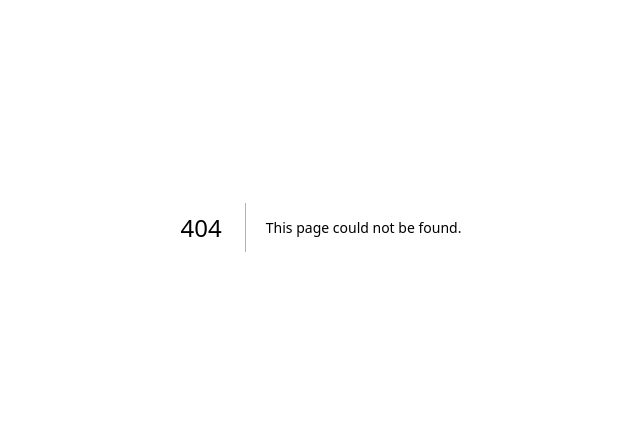
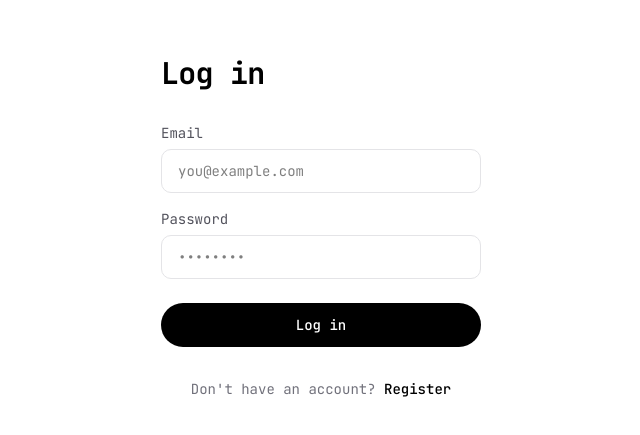
Before and after one commit to JackforJacks/equity, a Next.js app: page /login in a window 1280 px wide. Before the commit this address had no page. Shown: the part 173-608 px from the top of the page, without its empty margins (319-959 px from the left). Built offline with nearby package versions, Linux system fonts and the light colour scheme.

Commit message:
Add minimalist login and register pages

```diff
--- /dev/null
+++ b/app/login/page.tsx
@@ -0,0 +1,47 @@
+export default function Login() {
+  return (
+    <div className="flex flex-1 items-center justify-center bg-white dark:bg-black">
+      <div className="flex flex-col gap-8 w-full max-w-sm px-8">
+        <h1 className="text-3xl font-bold tracking-tight text-black dark:text-white">
+          Log in
+        </h1>
+        <form className="flex flex-col gap-4">
+          <div className="flex flex-col gap-1.5">
+            <label className="text-sm text-zinc-600 dark:text-zinc-400" htmlFor="email">
+              Email
+            </label>
+            <input
+              id="email"
+              type="email"
+              placeholder="you@example.com"
+              className="h-11 rounded-lg border border-zinc-200 bg-white px-4 text-sm text-black outline-none transition-colors focus:border-black dark:border-zinc-800 dark:bg-black dark:text-white dark:focus:border-white"
+            />
+          </div>
+          <div className="flex flex-col gap-1.5">
+            <label className="text-sm text-zinc-600 dark:text-zinc-400" htmlFor="password">
+              Password
+            </label>
+            <input
+              id="password"
+              type="password"
+              placeholder="••••••••"
+              className="h-11 rounded-lg border border-zinc-200 bg-white px-4 text-sm text-black outline-none transition-colors focus:border-black dark:border-zinc-800 dark:bg-black dark:text-white dark:focus:border-white"
+            />
+          </div>
+          <button
+            type="submit"
+            className="mt-2 h-11 rounded-full bg-black text-sm font-medium text-white transition-colors hover:bg-zinc-800 dark:bg-white dark:text-black dark:hover:bg-zinc-200"
+          >
+            Log in
+          </button>
+        </form>
+        <p className="text-center text-sm text-zinc-500">
+          Don&apos;t have an account?{" "}
+          <a href="/register" className="font-medium text-black underline-offset-4 hover:underline dark:text-white">
+            Register
+          </a>
+        </p>
+      </div>
+    </div>
+  );
+}
--- /dev/null
+++ b/app/register/page.tsx
@@ -0,0 +1,47 @@
+export default function Register() {
+  return (
+    <div className="flex flex-1 items-center justify-center bg-white dark:bg-black">
+      <div className="flex flex-col gap-8 w-full max-w-sm px-8">
+        <h1 className="text-3xl font-bold tracking-tight text-black dark:text-white">
+          Register
+        </h1>
+        <form className="flex flex-col gap-4">
+          <div className="flex flex-col gap-1.5">
+            <label className="text-sm text-zinc-600 dark:text-zinc-400" htmlFor="email">
+              Email
+            </label>
+            <input
+              id="email"
+              type="email"
+              placeholder="you@example.com"
+              className="h-11 rounded-lg border border-zinc-200 bg-white px-4 text-sm text-black outline-none transition-colors focus:border-black dark:border-zinc-800 dark:bg-black dark:text-white dark:focus:border-white"
+            />
+          </div>
+          <div className="flex flex-col gap-1.5">
+            <label className="text-sm text-zinc-600 dark:text-zinc-400" htmlFor="password">
+              Password
+            </label>
+            <input
+              id="password"
+              type="password"
+              placeholder="••••••••"
+              className="h-11 rounded-lg border border-zinc-200 bg-white px-4 text-sm text-black outline-none transition-colors focus:border-black dark:border-zinc-800 dark:bg-black dark:text-white dark:focus:border-white"
+            />
+          </div>
+          <button
+            type="submit"
+            className="mt-2 h-11 rounded-full bg-black text-sm font-medium text-white transition-colors hover:bg-zinc-800 dark:bg-white dark:text-black dark:hover:bg-zinc-200"
+          >
+            Register
+          </button>
+        </form>
+        <p className="text-center text-sm text-zinc-500">
+          Already have an account?{" "}
+          <a href="/login" className="font-medium text-black underline-offset-4 hover:underline dark:text-white">
+            Log in
+          </a>
+        </p>
+      </div>
+    </div>
+  );
+}
```
